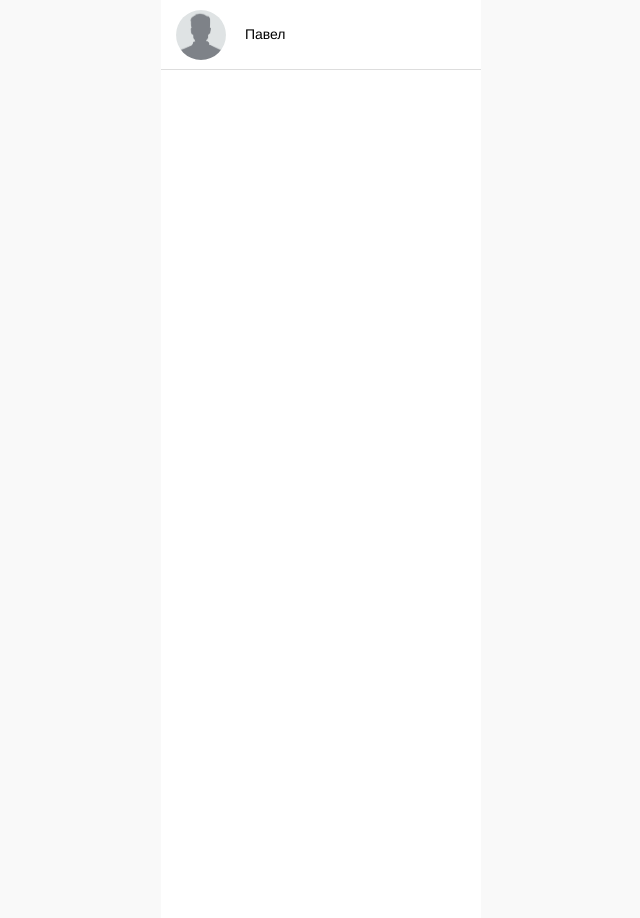
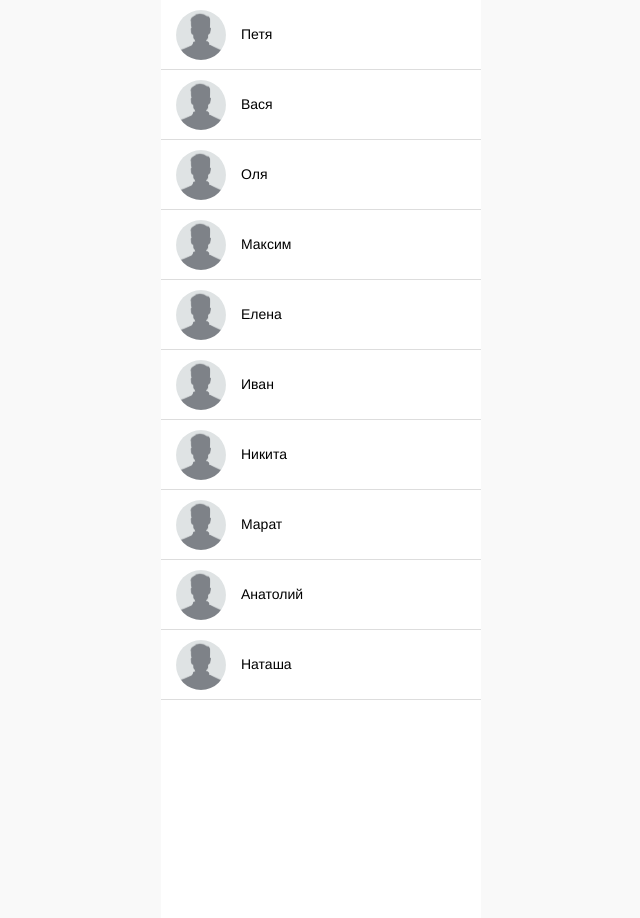
Before and after one commit to ozon-edu-vue-2021/required-task-7-DariaZherebtsova, a website built with Parcel: page index.html in a window 1280 px wide. Shown: the whole page, without its empty margins (319-959 px from the left). Built offline with nearby package versions, Linux system fonts and the light colour scheme; files whose address does not match are found by name.

Commit message:
add list from data.json

```diff
--- a/index.html
+++ b/index.html
@@ -6,35 +6,25 @@
   <link rel="shortcut icon" href="i/favicon.ico" type="image/x-icon">
   <meta http-equiv="X-UA-Compatible" content="ie=edge">
   <link rel="stylesheet" href="./css/style.css">
+  <!-- <script src="https://code.jquery.com/jquery-3.5.0.js"></script> -->
   <title>Тестовое задание</title>
 </head>
 <body>
   <div id="container">
     <div class="list-view">
       <ul class="contacts-list">
-        <li>
-          <strong>Павел</strong>
-        </li>
       </ul>
     </div>
     <div class="details-view">
       <div class="back"></div>
       <div class="background"></div>
-      <div><ul>
-        <li class="people-title">Друзья</li>
-        <li><i class="fa fa-male"></i><span >Иван</span></li>
-        <li><i class="fa fa-male"></i><span >Максим</span></li>
-        <li><i class="fa fa-male"></i><span >Марат</span></li>
-        <li class="people-title">Не в друзьях</li>
-        <li><i class="fa fa-male"></i><span >Вася</span></li>
-        <li><i class="fa fa-male"></i><span >Кирилл</span></li>
-        <li><i class="fa fa-male"></i><span >Степан</span></li>
-        <li class="people-title">Популярные люди</li>
-        <li><i class="fa fa-male"></i><span >Елена</span></li>
-        <li><i class="fa fa-male"></i><span >Оля</span></li>
-        <li><i class="fa fa-male"></i><span >Никита</span></li>
-      </ul></div>
+      <div>
+        <ul class="details-view__list">
+        </ul>
+      </div>
     </div>
   </div>
+  </div>
+  <script type="module" type="text/javascript" src="script.js"></script>
 </body>
 </html>
--- /dev/null
+++ b/script.js
@@ -0,0 +1,65 @@
+import data from './data.json';
+
+document.addEventListener("DOMContentLoaded", function(event) {
+  const ulEl = document.querySelector('.contacts-list');
+  console.log('--ul', ulEl);
+  for (let i = 0; i < 10; i++) {
+    ulEl.insertAdjacentHTML('beforeend', `<li class="list-item" data-id="${data[i].id}">${data[i].name}</li>`);
+  }
+
+  ulEl.addEventListener('click', onClick);
+
+  function onClick(event) {
+    console.log('--onClick', event.currentTarget);
+    if (event.target.classList.contains('list-item')) {
+      event.target.classList.add('active');
+      document.querySelector('#container').classList.add('details');
+      showDetails(event.target.dataset.id);
+    }
+  };
+
+  let friendsMap = {};
+  let popular = {};
+  let first = null;
+  let second = null;
+  let th
+  data.forEach(item => {
+    friendsMap[item.id] = {name: item.name, friends: item.friends}
+    item.friends.forEach(el => {
+      popular[el] = popular[el] ? popular[el] + 1 : 1;
+
+    })
+  });
+
+  console.log('--friendsMap', friendsMap);
+  console.log('--popular', popular);
+
+  function showDetails(id) {
+    console.log('--showDetails', id);
+    const ulEl = document.querySelector('.details-view__list');
+    ulEl.textContent = '';
+    ulEl.insertAdjacentHTML('beforeend', '<li class="people-title">Друзья</li>');
+    friendsMap[id].friends.forEach(item => {
+      ulEl.insertAdjacentHTML('beforeend', `<li><i class="fa fa-male"></i><span>${friendsMap[item].name}</span></li>`);
+    })
+  }
+
+});
+
+
+
+
+
+
+// function prepareData(data) {
+//   let friendsMap = {};
+//   let popular = {};
+//   data.forEach(item => {
+//     friendsMap[item.id] = {name: item.name, friends: item.friends}
+//     item.friends.forEach(el => {
+//       popular[el] = popular[el] ? popular[el] + 1 : 1;
+//     })
+//   });
+
+//   return
+// }
```
Also changed, not shown: package.json (added, +27 -0 lines), 2 other files.
